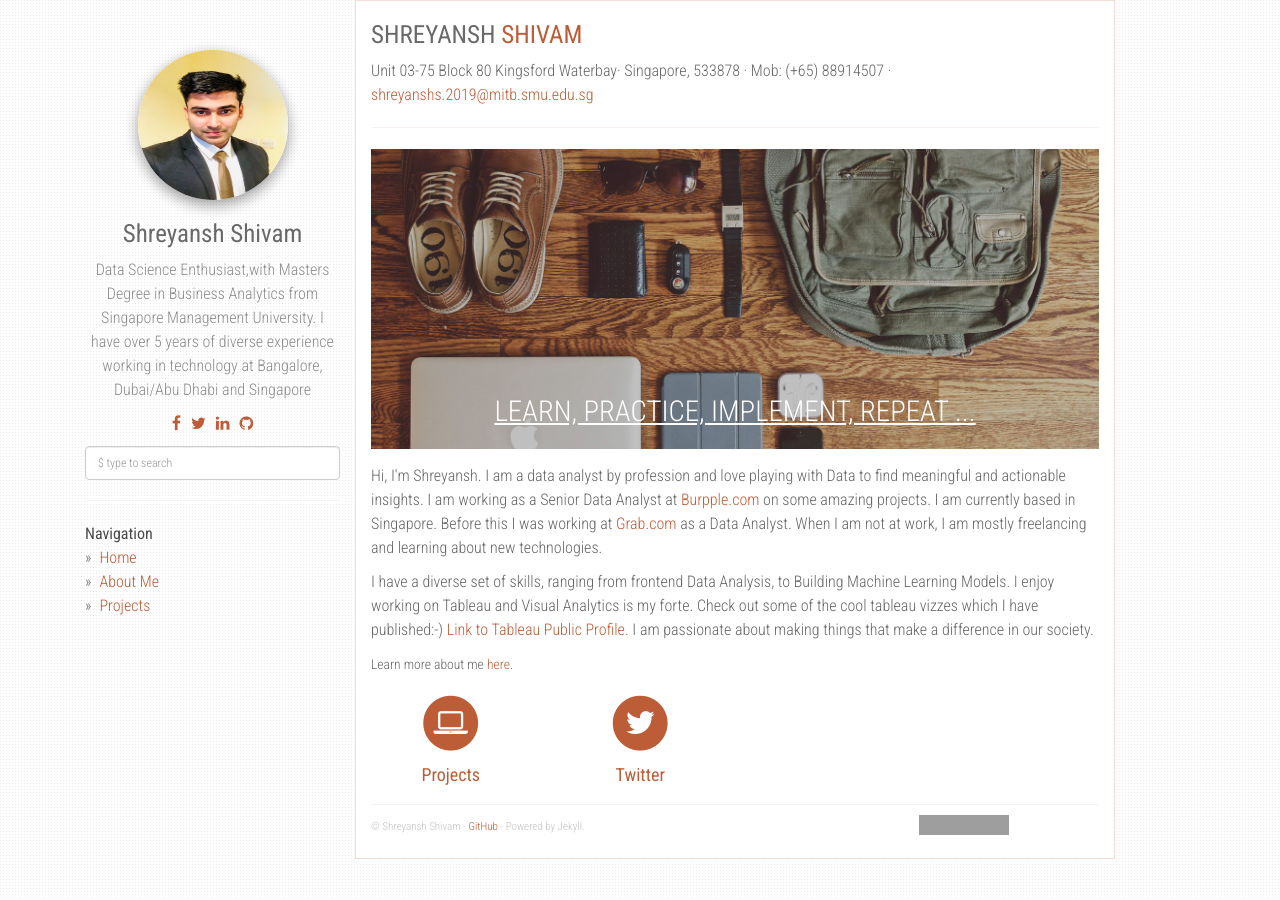
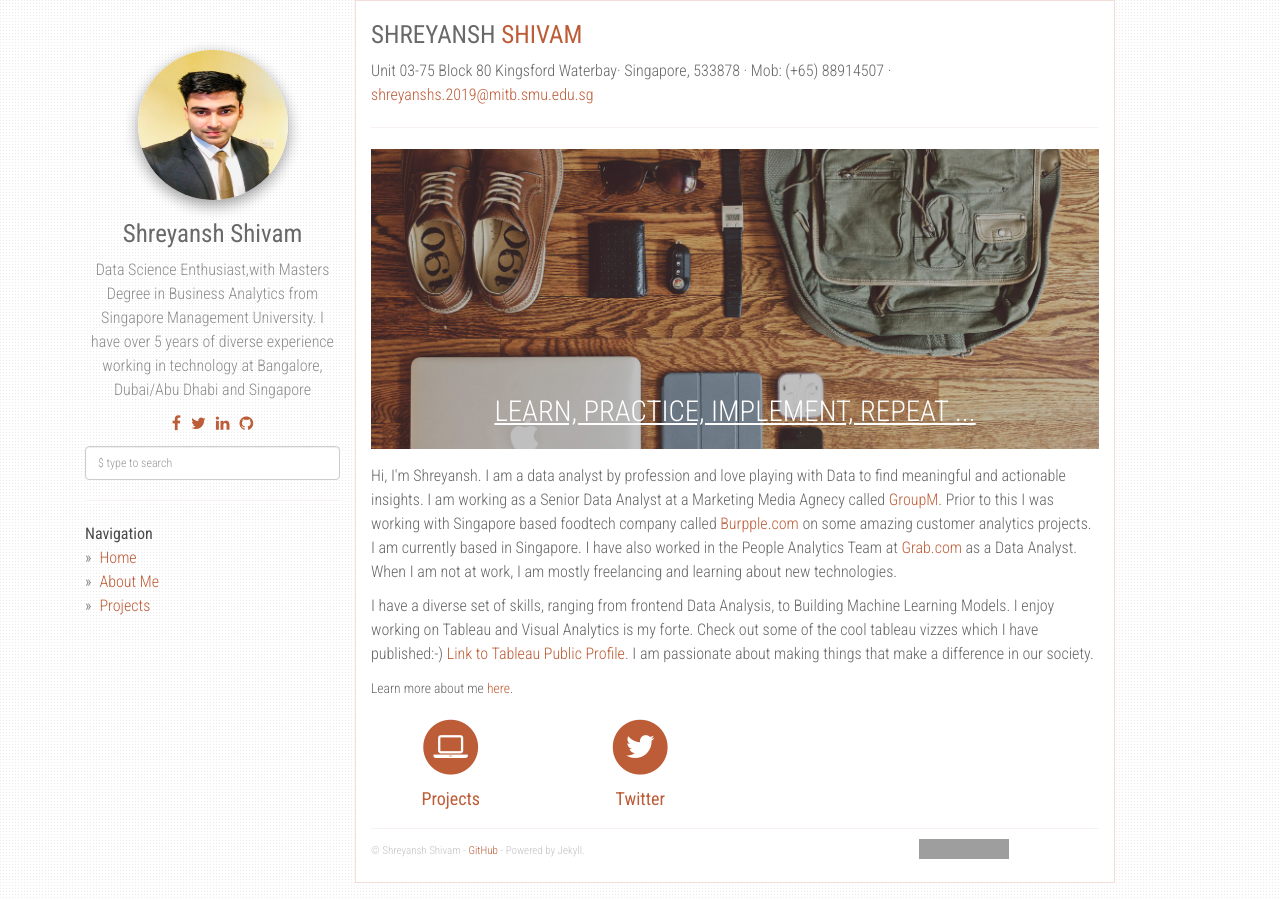
Before and after one commit to shreyanshshivam/shreyansh, a Jekyll site: the page built from index.html, in a window 1280 px wide. Built offline with Jekyll 4.4.1, drawn with Linux system fonts in a browser that asks for light colours; nearby versions of some CDN libraries; grey boxes are pictures that could not be loaded.

Commit message:
Update index.html

```diff
--- a/index.html
+++ b/index.html
@@ -18,8 +18,8 @@ layout: default
     <div class="row">
       <div class="col-xs-12">
         <p>
-          Hi, I'm Shreyansh. I am a data analyst by profession and love playing with Data to find meaningful and actionable insights. I am working as a Senior Data Analyst at
-          <a href="https://www.burpple.com/sg" target="_blank">Burpple.com</a> on some amazing projects. I am currently based in Singapore. Before this I was working at <a href="https://www.grab.com/sg/" target="_blank">Grab.com</a> as
+          Hi, I'm Shreyansh. I am a data analyst by profession and love playing with Data to find meaningful and actionable insights. I am working as a Senior Data Analyst at a Marketing Media Agnecy called <a href="https://www.groupm.com/" target="_blank">GroupM</a>. Prior to this I was working with Singapore based foodtech company called
+          <a href="https://www.burpple.com/sg" target="_blank">Burpple.com</a> on some amazing customer analytics projects. I am currently based in Singapore. I have also worked in the People Analytics Team at <a href="https://www.grab.com/sg/" target="_blank">Grab.com</a> as
           a Data Analyst. When I am not at work, I am mostly freelancing
           and learning about new technologies.
         </p>
```
